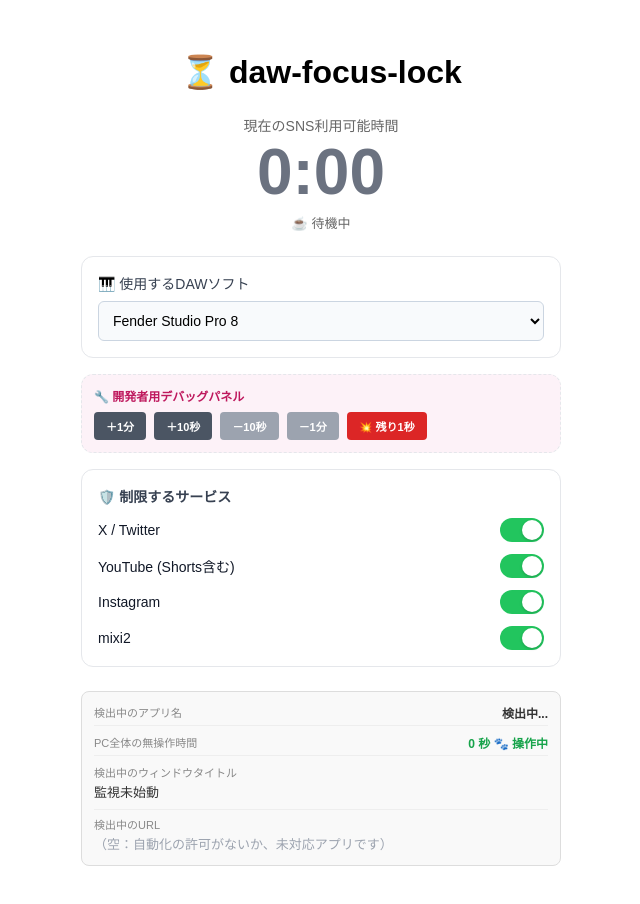
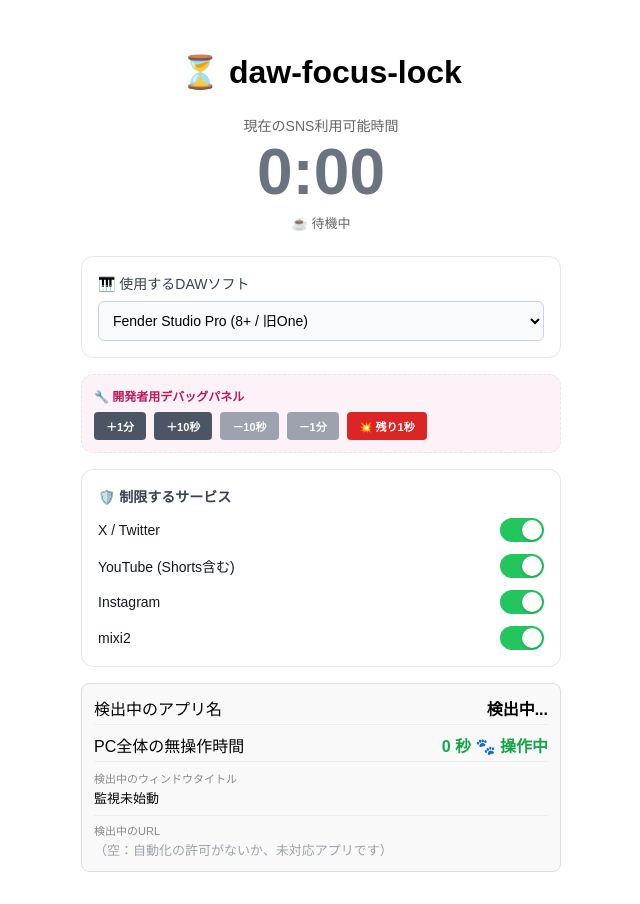
Before and after one commit to matsukenbass/daw-focus-lock, a React (Vite) app: page / in a window 1280 px wide. Shown: the whole page, without its empty margins (319-959 px from the left). Built offline with nearby package versions, Linux system fonts and the light colour scheme.

Commit message:
リファクタリング

```diff
--- a/src/App.tsx
+++ b/src/App.tsx
@@ -6,7 +6,12 @@ interface Service { id: string; name: string; keywords: string[]; enabled: boole
 interface DawPreset { id: string; name: string; keywords: string[]; focusName: string; }
 
 const DAW_PRESETS: DawPreset[] = [
-  { id: 'fender-studio', name: 'Fender Studio Pro 8', keywords: ['Studio Pro', 'Fender Studio', 'Studio One'], focusName: 'Studio Pro 8' },
+  {
+    id: 'fender-studio',
+    name: 'Fender Studio Pro (8+ / 旧One)',
+    keywords: ['Studio Pro', 'Fender Studio', 'Studio One'],
+    focusName: 'Studio Pro 8'
+  },
   { id: 'cubase', name: 'Cubase', keywords: ['Cubase'], focusName: 'Cubase' },
   { id: 'logic', name: 'Logic Pro', keywords: ['Logic Pro'], focusName: 'Logic Pro' },
   { id: 'live', name: 'Ableton Live', keywords: ['Live', 'Ableton'], focusName: 'Live' },
@@ -23,20 +28,18 @@ const AVAILABLE_SERVICES: Service[] = [
 
 export default function App() {
   const [selectedDawId, setSelectedDawId] = useState<string>('fender-studio');
+  const [services, setServices] = useState<Service[]>(AVAILABLE_SERVICES);
+  const [hasAccessibility, setHasAccessibility] = useState<boolean>(true);
+
   const currentDaw = DAW_PRESETS.find(d => d.id === selectedDawId) || DAW_PRESETS[0];
-
-  const [services, setServices] = useState<Service[]>(AVAILABLE_SERVICES);
   const activeBlacklist = services.filter(s => s.enabled).flatMap(s => s.keywords);
 
-  const { timeBank, currentTitle, currentUrl, currentAppName, currentIdleSeconds, status, adjustTimeBank } = useTimeBank(
-    activeBlacklist,
-    currentDaw.keywords,
-    currentDaw.focusName
-  );
+  const {
+    timeBank, currentTitle, currentUrl, currentAppName, currentIdleSeconds, status, adjustTimeBank
+  } = useTimeBank(activeBlacklist, currentDaw.keywords, currentDaw.focusName);
 
-  // 🎯 権限管理をアクセシビリティの1つだけに絞る
-  const [hasAccessibility, setHasAccessibility] = useState<boolean>(true);
-
+  // 権限チェックのロジック
+  useEffect(() => {
     const verifyPermissions = async () => {
       try {
         const axAuth = await invoke<boolean>('check_accessibility');
@@ -46,7 +49,6 @@ export default function App() {
       }
     };
 
-  useEffect(() => {
     verifyPermissions();
     window.addEventListener('focus', verifyPermissions);
     return () => window.removeEventListener('focus', verifyPermissions);
@@ -56,22 +58,18 @@ export default function App() {
     setServices(prev => prev.map(s => s.id === id ? { ...s, enabled: !s.enabled } : s));
   };
 
-  const statusColors = { BUILD: '#22c55e', DRAIN: '#ef4444', IDLE: '#6b7280' };
-  const buttonStyle = { padding: '8px 16px', fontSize: '12px', fontWeight: 'bold' as const, backgroundColor: '#2563eb', color: 'white', border: 'none', borderRadius: '4px', cursor: 'pointer' };
-  const debugButtonStyle = { padding: '6px 12px', fontSize: '11px', fontWeight: 'bold' as const, backgroundColor: '#4b5563', color: '#fff', border: 'none', borderRadius: '4px', cursor: 'pointer' };
-
-  // 🎯 権限エラー画面も最小限にスマート化
+  // 🚨 権限エラー画面
   if (!hasAccessibility) {
     return (
-      <div style={{ padding: '40px 24px', fontFamily: 'sans-serif', backgroundColor: '#fef2f2', height: '100vh', boxSizing: 'border-box', display: 'flex', flexDirection: 'column', justifyContent: 'center', alignItems: 'center' }}>
-        <h1 style={{ color: '#dc2626', fontSize: '22px', marginBottom: '12px' }}>🚨 動作には権限の設定が必要です</h1>
-        <div style={{ width: '100%', maxWidth: '400px', display: 'flex', flexDirection: 'column', gap: '16px' }}>
-          <div style={{ backgroundColor: 'white', padding: '16px', borderRadius: '8px', border: '1px solid #fca5a5', display: 'flex', justifyContent: 'space-between', alignItems: 'center' }}>
+      <div style={styles.errorContainer}>
+        <h1 style={styles.errorTitle}>🚨 動作には権限の設定が必要です</h1>
+        <div style={styles.errorCardWrapper}>
+          <div style={styles.errorCard}>
             <div style={{ textAlign: 'left' }}>
-              <div style={{ fontWeight: 'bold', fontSize: '14px' }}>アクセシビリティ権限</div>
-              <div style={{ fontSize: '12px', color: '#dc2626' }}>❌ 未許可（ウインドウ監視に必要です）</div>
+              <div style={styles.cardLabelBold}>アクセシビリティ権限</div>
+              <div style={styles.errorSubText}>❌ 未許可（ウインドウ監視に必要です）</div>
             </div>
-            <button onClick={() => invoke('open_accessibility_settings')} style={buttonStyle}>設定を開く</button>
+            <button onClick={() => invoke('open_accessibility_settings')} style={styles.primaryButton}>設定を開く</button>
           </div>
         </div>
       </div>
@@ -79,32 +77,28 @@ export default function App() {
   }
 
   return (
-    <div style={{ padding: '24px', fontFamily: 'sans-serif', textAlign: 'center', maxWidth: '480px', margin: '0 auto' }}>
+    <div style={styles.container}>
       <h1>⏳ daw-focus-lock</h1>
 
+      {/* タイマー表示セクション */}
       <div style={{ margin: '24px 0' }}>
-        <p style={{ fontSize: '14px', color: '#666', margin: '0' }}>現在のSNS利用可能時間</p>
-        <div style={{ fontSize: '64px', fontWeight: 'bold', color: statusColors[status], transition: 'color 0.2s' }}>
+        <p style={styles.subTextMuted}>現在のSNS利用可能時間</p>
+        <div style={{ ...styles.timerDisplay, color: styles.statusColors[status] }}>
           {timeBank}
         </div>
-        <div style={{ fontSize: '13px', color: '#666', marginTop: '4px' }}>
+        <div style={styles.statusBadge}>
           {status === 'BUILD' ? `🎵 ${currentDaw.name}で作業中（貯金UP）` : status === 'DRAIN' ? '🚨 SNS閲覧中（貯金減少）' : '☕ 待機中'}
         </div>
       </div>
 
       {/* DAW切り替えセレクトボックス */}
-      <div style={{ border: '1px solid #e5e7eb', borderRadius: '12px', padding: '16px', backgroundColor: '#fff', textAlign: 'left', marginBottom: '16px' }}>
-        <label htmlFor="daw-select" style={{ display: 'block', fontSize: '14px', fontWeight: '500', color: '#374151', marginBottom: '8px' }}>
-          🎹 使用するDAWソフト
-        </label>
+      <div style={styles.card}>
+        <label htmlFor="daw-select" style={styles.inputLabel}>🎹 使用するDAWソフト</label>
         <select
           id="daw-select"
           value={selectedDawId}
           onChange={(e) => setSelectedDawId(e.target.value)}
-          style={{
-            width: '100%', padding: '10px', borderRadius: '6px', border: '1px solid #cbd5e1',
-            fontSize: '14px', backgroundColor: '#f8fafc', cursor: 'pointer', outline: 'none'
-          }}
+          style={styles.selectInput}
         >
           {DAW_PRESETS.map(daw => (
             <option key={daw.id} value={daw.id}>{daw.name}</option>
@@ -114,27 +108,27 @@ export default function App() {
 
       {/* デバッグパネル */}
       {import.meta.env.DEV && (
-        <div style={{ border: '1px dashed #e5e7eb', borderRadius: '12px', padding: '12px', backgroundColor: '#fdf2f8', textAlign: 'left', marginBottom: '16px' }}>
-          <h4 style={{ margin: '0 0 8px 0', fontSize: '12px', color: '#be185d' }}>🔧 開発者用デバッグパネル</h4>
-          <div style={{ display: 'flex', gap: '8px', flexWrap: 'wrap' }}>
-            <button onClick={() => adjustTimeBank(60)} style={debugButtonStyle}>＋1分</button>
-            <button onClick={() => adjustTimeBank(10)} style={debugButtonStyle}>＋10秒</button>
-            <button onClick={() => adjustTimeBank(-10)} style={{...debugButtonStyle, backgroundColor: '#9ca3af'}}>－10秒</button>
-            <button onClick={() => adjustTimeBank(-60)} style={{...debugButtonStyle, backgroundColor: '#9ca3af'}}>－1分</button>
-            <button onClick={() => { adjustTimeBank(-99999); adjustTimeBank(1); }} style={{...debugButtonStyle, backgroundColor: '#dc2626'}}>💥 残り1秒</button>
+        <div style={styles.debugPanel}>
+          <h4 style={styles.debugTitle}>🔧 開発者用デバッグパネル</h4>
+          <div style={styles.flexGapWrap}>
+            <button onClick={() => adjustTimeBank(60)} style={styles.debugButton}>＋1分</button>
+            <button onClick={() => adjustTimeBank(10)} style={styles.debugButton}>＋10秒</button>
+            <button onClick={() => adjustTimeBank(-10)} style={styles.debugButtonMuted}>－10秒</button>
+            <button onClick={() => adjustTimeBank(-60)} style={styles.debugButtonMuted}>－1分</button>
+            <button onClick={() => { adjustTimeBank(-99999); adjustTimeBank(1); }} style={styles.dangerButton}>💥 残り1秒</button>
           </div>
         </div>
       )}
 
       {/* 制限スイッチ */}
-      <div style={{ border: '1px solid #e5e7eb', borderRadius: '12px', padding: '16px', backgroundColor: '#fff', textAlign: 'left', marginBottom: '24px' }}>
-        <h3 style={{ margin: '0 0 12px 0', fontSize: '14px', color: '#374151' }}>🛡️ 制限するサービス</h3>
-        <div style={{ display: 'flex', flexDirection: 'column', gap: '12px' }}>
+      <div style={styles.card}>
+        <h3 style={styles.cardTitle}>🛡️ 制限するサービス</h3>
+        <div style={styles.flexColumnGap}>
           {services.map(service => (
-            <div key={service.id} style={{ display: 'flex', justifyContent: 'space-between', alignItems: 'center' }}>
-              <span style={{ fontSize: '14px', fontWeight: '500', color: service.enabled ? '#111827' : '#9ca3af' }}>{service.name}</span>
-              <div onClick={() => toggleService(service.id)} style={{ width: '44px', height: '24px', backgroundColor: service.enabled ? '#22c55e' : '#cbd5e1', borderRadius: '12px', position: 'relative', cursor: 'pointer', transition: 'background-color 0.2s' }}>
-                <div style={{ width: '20px', height: '20px', backgroundColor: 'white', borderRadius: '50%', position: 'absolute', top: '2px', left: service.enabled ? '22px' : '2px', transition: 'left 0.2s', boxShadow: '0 1px 3px rgba(0,0,0,0.2)' }} />
+            <div key={service.id} style={styles.toggleRow}>
+              <span style={{ ...styles.serviceName, color: service.enabled ? '#111827' : '#9ca3af' }}>{service.name}</span>
+              <div onClick={() => toggleService(service.id)} style={{ ...styles.switchTrack, backgroundColor: service.enabled ? '#22c55e' : '#cbd5e1' }}>
+                <div style={{ ...styles.switchThumb, left: service.enabled ? '22px' : '2px' }} />
               </div>
             </div>
           ))}
@@ -142,24 +136,24 @@ export default function App() {
       </div>
 
       {/* デバッグ・ステータス情報 */}
-      <div style={{ border: '1px solid #ddd', padding: '12px', borderRadius: '8px', backgroundColor: '#f9f9f9', display: 'flex', flexDirection: 'column', gap: '8px' }}>
-        <div style={{ display: 'flex', justifyContent: 'space-between', borderBottom: '1px solid #eee', paddingBottom: '4px' }}>
-          <span style={{ fontSize: '11px', color: '#888' }}> 検出中のアプリ名</span>
-          <strong style={{ fontSize: '12px', color: '#333' }}>{currentAppName || '検出中...'}</strong>
+      <div style={styles.statusConsole}>
+        <div style={styles.consoleRow}>
+          <span>検出中のアプリ名</span>
+          <strong>{currentAppName || '検出中...'}</strong>
         </div>
-        <div style={{ display: 'flex', justifyContent: 'space-between', borderBottom: '1px solid #eee', paddingBottom: '4px' }}>
-          <span style={{ fontSize: '11px', color: '#888' }}>PC全体の無操作時間</span>
-          <strong style={{ fontSize: '12px', color: currentIdleSeconds >= 30 ? '#dc2626' : '#16a34a' }}>
+        <div style={styles.consoleRow}>
+          <span>PC全体の無操作時間</span>
+          <strong style={{ color: currentIdleSeconds >= 30 ? '#dc2626' : '#16a34a' }}>
             {currentIdleSeconds} 秒 {currentIdleSeconds >= 30 ? '⚠️ 放置中' : '🐾 操作中'}
           </strong>
         </div>
         <div style={{ textAlign: 'left' }}>
-          <p style={{ fontSize: '11px', margin: '0 0 2px 0', color: '#888' }}>検出中のウィンドウタイトル</p>
-          <code style={{ fontSize: '13px', wordBreak: 'break-all', color: '#333' }}>{currentTitle}</code>
+          <p style={styles.consoleLabel}>検出中のウィンドウタイトル</p>
+          <code style={styles.codeBlock}>{currentTitle}</code>
         </div>
-        <div style={{ textAlign: 'left', borderTop: '1px solid #eee', paddingTop: '6px' }}>
-          <p style={{ fontSize: '11px', margin: '0 0 2px 0', color: '#888' }}>検出中のURL</p>
-          <code style={{ fontSize: '13px', wordBreak: 'break-all', color: currentUrl ? '#0284c7' : '#9ca3af' }}>
+        <div style={styles.consoleBorderRow}>
+          <p style={styles.consoleLabel}>検出中のURL</p>
+          <code style={{ ...styles.codeBlock, color: currentUrl ? '#0284c7' : '#9ca3af' }}>
             {currentUrl || '（空：自動化の許可がないか、未対応アプリです）'}
           </code>
         </div>
@@ -167,3 +161,39 @@ export default function App() {
     </div>
   );
 }
+
+// 🎯 インラインスタイルをコンポーネント外部へ完全に分離
+const styles = {
+  container: { padding: '24px', fontFamily: 'sans-serif', textAlign: 'center' as const, maxWidth: '480px', margin: '0 auto' },
+  subTextMuted: { fontSize: '14px', color: '#666', margin: '0' },
+  timerDisplay: { fontSize: '64px', fontWeight: 'bold', transition: 'color 0.2s' },
+  statusBadge: { fontSize: '13px', color: '#666', marginTop: '4px' },
+  card: { border: '1px solid #e5e7eb', borderRadius: '12px', padding: '16px', backgroundColor: '#fff', textAlign: 'left' as const, marginBottom: '16px' },
+  cardTitle: { margin: '0 0 12px 0', fontSize: '14px', color: '#374151' },
+  inputLabel: { display: 'block', fontSize: '14px', fontWeight: '500', color: '#374151', marginBottom: '8px' },
+  selectInput: { width: '100%', padding: '10px', borderRadius: '6px', border: '1px solid #cbd5e1', fontSize: '14px', backgroundColor: '#f8fafc', cursor: 'pointer', outline: 'none' },
+  flexGapWrap: { display: 'flex', gap: '8px', flexWrap: 'wrap' as const },
+  flexColumnGap: { display: 'flex', flexDirection: 'column' as const, gap: '12px' },
+  toggleRow: { display: 'flex', justifyContent: 'space-between', alignItems: 'center' },
+  serviceName: { fontSize: '14px', fontWeight: '500' },
+  switchTrack: { width: '44px', height: '24px', borderRadius: '12px', position: 'relative' as const, cursor: 'pointer', transition: 'background-color 0.2s' },
+  switchThumb: { width: '20px', height: '20px', backgroundColor: 'white', borderRadius: '50%', position: 'absolute' as const, top: '2px', transition: 'left 0.2s', boxShadow: '0 1px 3px rgba(0,0,0,0.2)' },
+  primaryButton: { padding: '8px 16px', fontSize: '12px', fontWeight: 'bold' as const, backgroundColor: '#2563eb', color: 'white', border: 'none', borderRadius: '4px', cursor: 'pointer' },
+  debugPanel: { border: '1px dashed #e5e7eb', borderRadius: '12px', padding: '12px', backgroundColor: '#fdf2f8', textAlign: 'left' as const, marginBottom: '16px' },
+  debugTitle: { margin: '0 0 8px 0', fontSize: '12px', color: '#be185d' },
+  debugButton: { padding: '6px 12px', fontSize: '11px', fontWeight: 'bold' as const, backgroundColor: '#4b5563', color: '#fff', border: 'none', borderRadius: '4px', cursor: 'pointer' },
+  debugButtonMuted: { padding: '6px 12px', fontSize: '11px', fontWeight: 'bold' as const, backgroundColor: '#9ca3af', color: '#fff', border: 'none', borderRadius: '4px', cursor: 'pointer' },
+  dangerButton: { padding: '6px 12px', fontSize: '11px', fontWeight: 'bold' as const, backgroundColor: '#dc2626', color: '#fff', border: 'none', borderRadius: '4px', cursor: 'pointer' },
+  statusConsole: { border: '1px solid #ddd', padding: '12px', borderRadius: '8px', backgroundColor: '#f9f9f9', display: 'flex', flexDirection: 'column' as const, gap: '8px' },
+  consoleRow: { display: 'flex', justifyContent: 'space-between', borderBottom: '1px solid #eee', paddingBottom: '4px' },
+  consoleBorderRow: { textAlign: 'left' as const, borderTop: '1px solid #eee', paddingTop: '6px' },
+  consoleLabel: { fontSize: '11px', margin: '0 0 2px 0', color: '#888' },
+  codeBlock: { fontSize: '13px', wordBreak: 'break-all' as const, fontFamily: 'monospace' },
+  errorContainer: { padding: '40px 24px', fontFamily: 'sans-serif', backgroundColor: '#fef2f2', height: '100vh', boxSizing: 'border-box' as const, display: 'flex', flexDirection: 'column' as const, justifyContent: 'center', alignItems: 'center' },
+  errorTitle: { color: '#dc2626', fontSize: '22px', marginBottom: '12px' },
+  errorCardWrapper: { width: '100%', maxWidth: '400px', display: 'flex', flexDirection: 'column' as const, gap: '16px' },
+  errorCard: { backgroundColor: 'white', padding: '16px', borderRadius: '8px', border: '1px solid #fca5a5', display: 'flex', justifyContent: 'space-between', alignItems: 'center' },
+  cardLabelBold: { fontWeight: 'bold', fontSize: '14px' },
+  errorSubText: { fontSize: '12px', color: '#dc2626' },
+  statusColors: { BUILD: '#22c55e', DRAIN: '#ef4444', IDLE: '#6b7280' }
+};
```
Also changed, not shown: 1 other file (tests, documents, lock files or other folders). Lines whose indentation alone changed are shown as unchanged.
